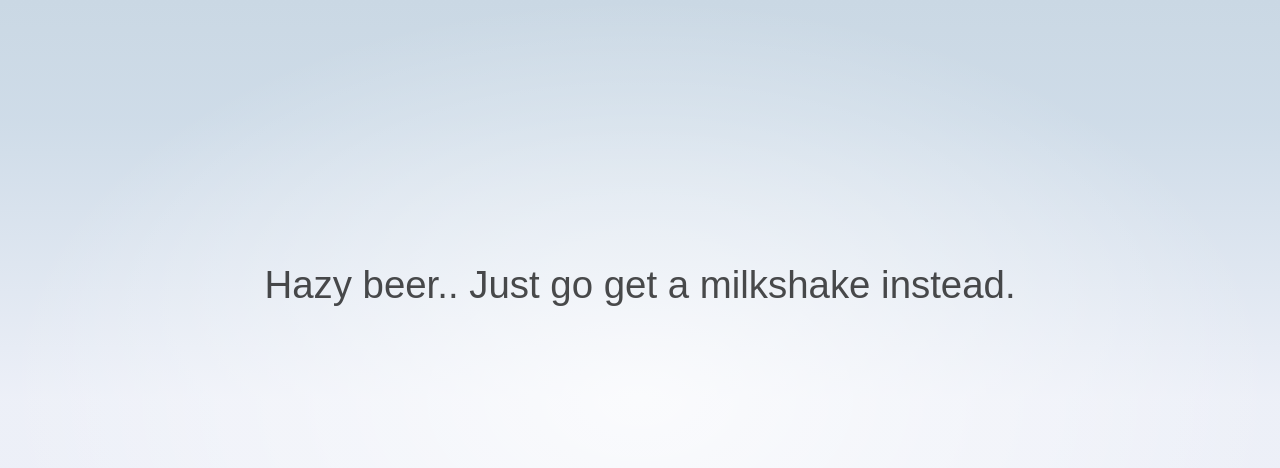
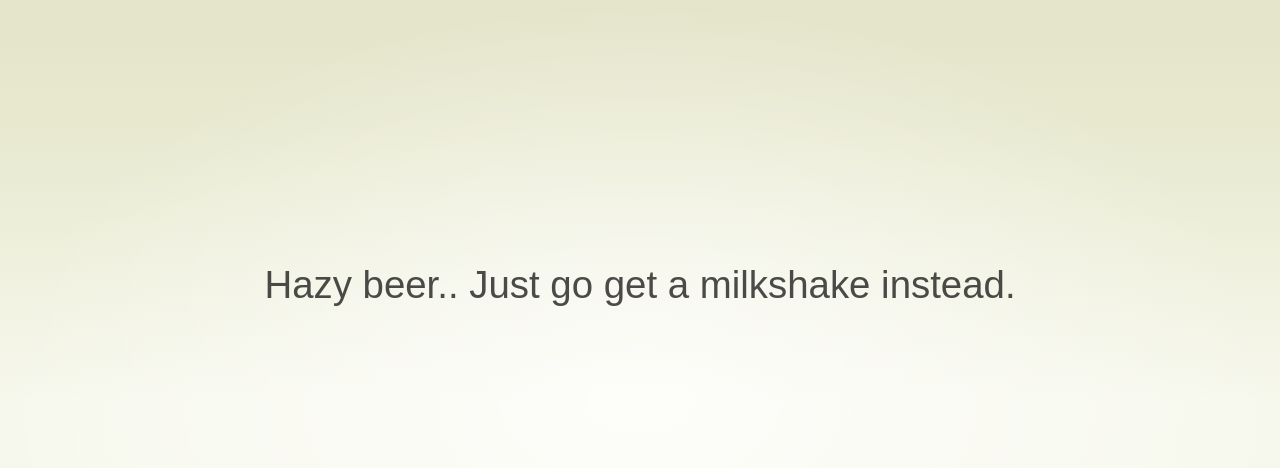
Before and after one commit to slapperjoe/hazy-beer, a SvelteKit app: page / in a window 1280 px wide. Shown: the top 468 px of the page. Built offline with nearby package versions, Linux system fonts and the light colour scheme.

Commit message:
yellow bg change

```diff
--- a/src/routes/styles.css
+++ b/src/routes/styles.css
@@ -4,9 +4,9 @@
 	--font-body: Arial, -apple-system, BlinkMacSystemFont, 'Segoe UI', Roboto, Oxygen, Ubuntu,
 		Cantarell, 'Open Sans', 'Helvetica Neue', sans-serif;
 	--font-mono: 'Fira Mono', monospace;
-	--color-bg-0: rgb(202, 216, 228);
-	--color-bg-1: hsl(209, 36%, 86%);
-	--color-bg-2: hsl(224, 44%, 95%);
+	--color-bg-0: rgb(228, 228, 202);
+	--color-bg-1: hsl(62, 36%, 86%);
+	--color-bg-2: hsl(65, 44%, 95%);
 	--color-theme-1: #ff3e00;
 	--color-theme-2: #4075a6;
 	--color-text: rgba(0, 0, 0, 0.7);
```
